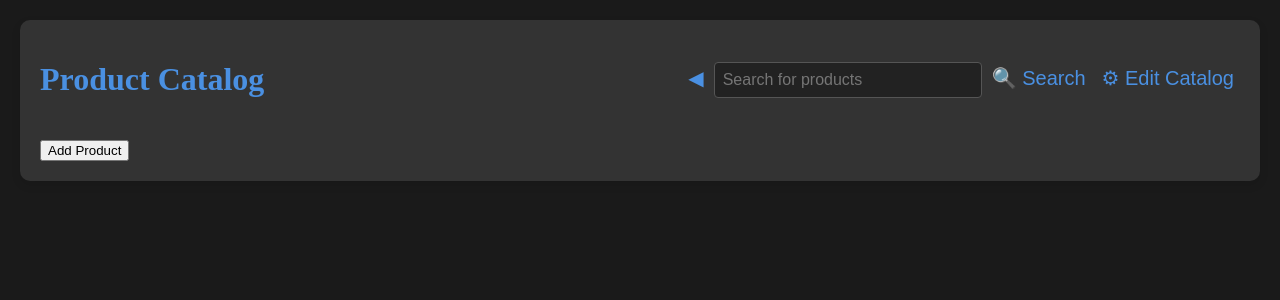
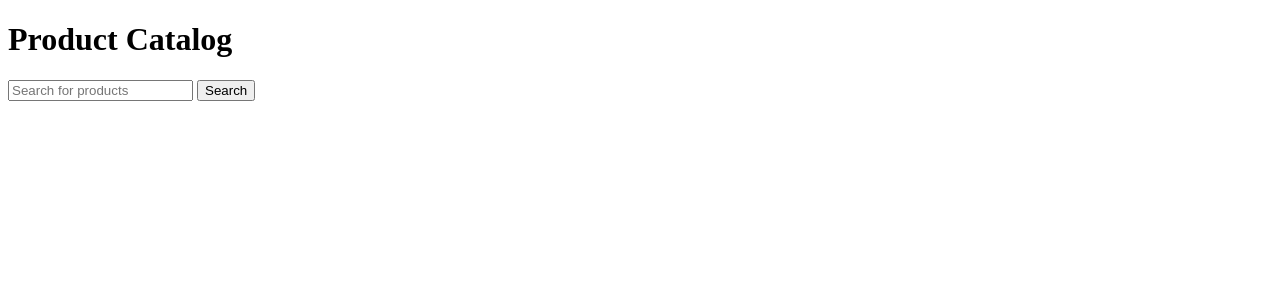
Before and after one commit to Jingleez/Good-Driver-Program, a Flask app: page /sponsor/product-catalog in a window 1280 px wide. Shown: the top 300 px of the page. Run offline with Flask 3, Linux system fonts and the light colour scheme; the visitor is signed in with stand-in values (Sample User, id 1).

Commit message:
Added code

```diff
--- a/driverProgram/routes/main.py
+++ b/driverProgram/routes/main.py
@@ -1,5 +1,5 @@
 from datetime import datetime
-from flask import Blueprint, render_template, redirect, url_for, session, flash, request, current_app, jsonify
+from flask import Blueprint, logging, render_template, redirect, url_for, session, flash, request, current_app, jsonify
 from driverProgram import db, check_database_connection
 from sqlalchemy import text
 from flask_login import login_required, current_user
@@ -450,6 +450,63 @@ def archive_notification(notification_id):
     db.session.commit()
     return jsonify({'success': True})
 
+
+@main_bp.route('/sponsor/reports')
+def sponsor_reports():
+    return render_template('sponsor/sponsor_reports.html')
+
+"""
+@main_bp.route('/search', methods=['GET'])
+def search():
+    query = request.args.get('query', '')
+    logging.info(f"Search endpoint called with query: '{query}'")  # Log the received query
+
+    appid = os.getenv("EBAY_CLIENT_ID")
+    if not appid:
+        logging.error("eBay Client ID not configured")
+        return jsonify({"error": "eBay Client ID not configured"}), 500
+
+    try:
+        # Connect to the eBay API with the Finding API
+        api = Finding(appid=appid, config_file=None, siteid='EBAY-US', https=True)
+        response = api.execute('findItemsByKeywords', {'keywords': query})
+        items = response.dict().get('searchResult', {}).get('item', [])
+
+        # Format the items for JSON response with required details
+        products = [
+            {
+                'name': item.get('title'),
+                'image': item.get('galleryURL', 'https://via.placeholder.com/150'),
+                'points': item.get('sellingStatus', {}).get('currentPrice', {}).get('value', 'N/A'),
+                'description': item.get('subtitle', 'No description available')
+            }
+            for item in items
+        ]
+
+        logging.info(f"Returning {len(products)} products")  # Log the number of products found
+        return jsonify(products=products)
+    except Exception as e:
+        logging.error(f"Error fetching products: {str(e)}")  # Log any errors
+        return jsonify({"error": str(e)}), 500
+
+"""
+
+
+
+
+
+
+
+
+
+
+
+
+
+
+
+
+
 @main_bp.route('/search', methods=['GET'])
 def search():
     query = request.args.get('query', '')
--- a/driverProgram/templates/dashboard/sponsor_dash.html
+++ b/driverProgram/templates/dashboard/sponsor_dash.html
@@ -8,8 +8,6 @@
     <!-- Google Fonts for Professional Typography -->
     <link href="https://fonts.googleapis.com/css2?family=Poppins:wght@400;600&display=swap" rel="stylesheet">
 
-    <!-- Font Awesome for Icons -->
-    <script src="https://kit.fontawesome.com/a076d05399.js" crossorigin="anonymous"></script>
 
     <style>
         /* General Body Styling */
@@ -252,6 +250,7 @@
                 <li><a onclick="loadContent('{{ url_for('main.public_profile') }}')"><i class="fas fa-building"></i><span>Public Profile</span></a></li>
                 <li><a onclick="loadContent('{{ url_for('main.job_postings') }}')"><i class="fas fa-briefcase"></i><span>Job Postings</span></a></li>
                 <li><a onclick="loadContent('{{ url_for('main.view_notifications') }}')"><i class="fas fa-bell"></i><span>Notifications</span></a></li>
+                <li><a onclick="loadContent('{{ url_for('main.sponsor_reports') }}')"><i class="fas fa-bell"></i><span>Generate Reports</span></a></li>
             </ul>
 
         </nav>
--- a/driverProgram/templates/sponsor/product_catalog.html
+++ b/driverProgram/templates/sponsor/product_catalog.html
@@ -4,191 +4,76 @@
     <meta charset="UTF-8">
     <meta name="viewport" content="width=device-width, initial-scale=1.0">
     <title>Product Catalog</title>
-    <link rel="stylesheet" href="{{ url_for('static', filename='css/catalog.css') }}">
 </head>
 <body>
     <div class="content-area">
-        <!-- Header with search and edit catalog button -->
-        <header class="catalog-header">
-            <h1 class="catalog-title">Product Catalog</h1>
-            <div class="catalog-controls">
-                <button class="nav-button">&#9664;</button>
-                <input type="text" class="search-bar" placeholder="Search for products">
-                <button class="search-button">&#128269; Search</button>
-                <button class="edit-catalog-button">&#9881; Edit Catalog</button>
-            </div>
+        <header>
+            <h1>Product Catalog</h1>
+            <input type="text" id="searchBar" placeholder="Search for products">
+            <button id="searchButton">Search</button>
         </header>
 
-        <!-- "Add Product" Button -->
-        <button id="addProductButton" class="add-product-button">Add Product</button>
+        <!-- Product grid to display search results -->
+        <div id="productGrid"></div>
+    </div>
+    <script>
+        // Debugging message to check if JavaScript is loaded
+        console.log("JavaScript is loaded and running!");
 
-        <!-- Product grid -->
-        <div class="product-grid" id="productGrid">
-            {% for product in products %}
-            <div class="product-card">
-                <div class="product-header">
-                    <span>{{ product.name }}</span>
-                    <button class="remove-product" onclick="removeProduct(this)">&#10060;</button>
-                </div>
-                <div class="product-image">
-                    <img src="{{ product.image }}" alt="Image of {{ product.name }}" />
-                </div>
-                <div class="product-footer">
-                    <span>Points: {{ product.points }}</span>
-                    <button class="settings-button">&#9881;</button>
-                </div>
-            </div>
-            {% endfor %}
-        </div>
-    </div>
+        // Event listener for search button
+        document.getElementById('searchButton').addEventListener('click', function() {
+            const query = document.getElementById('searchBar').value;
+            if (query) {
+                fetchSearchResults(query);
+            } else {
+                alert("Please enter a search term.");
+            }
+        });
 
-    <!-- Modal for selecting a product from eBay API -->
-    <div id="productModal" class="modal">
-        <div class="modal-content">
-            <span class="close-button" onclick="closeModal()">×</span>
-            <h2>Select a Product to Add</h2>
-            <div id="modalProductList"></div>
-        </div>
-    </div>
+        // Function to fetch and display search results
+        function fetchSearchResults(query) {
+            console.log("Fetching search results for:", query);
+            fetch(`/search?query=${encodeURIComponent(query)}`)
+                .then(response => {
+                    if (!response.ok) {
+                        throw new Error(`HTTP error! Status: ${response.status}`);
+                    }
+                    return response.json();
+                })
+                .then(data => {
+                    // Log the response data to verify
+                    console.log("Data received:", data);
 
-    <script>
-        // Function to open the modal
-        function openModal(products) {
-            const modal = document.getElementById("productModal");
-            const modalProductList = document.getElementById("modalProductList");
-            modalProductList.innerHTML = ''; // Clear existing content
+                    // Render products in the product grid
+                    const productGrid = document.getElementById('productGrid');
+                    productGrid.innerHTML = '';  // Clear current products
 
-            // Populate modal with product options
-            products.forEach(product => {
-                const productItem = document.createElement('div');
-                productItem.classList.add('modal-product-item');
-                productItem.innerHTML = `
-                    <div>
-                        <img src="${product.image}" alt="Image of ${product.name}" style="width: 50px; height: 50px;">
-                        <span>${product.name}</span> - <strong>Points:</strong> ${product.points}
-                    </div>
-                    <button onclick="selectProduct(${JSON.stringify(product)})">Select</button>
-                `;
-                modalProductList.appendChild(productItem);
-            });
-
-            modal.style.display = "block";
-        }
-
-        // Function to close the modal
-        function closeModal() {
-            document.getElementById("productModal").style.display = "none";
-        }
-
-        // Function to add a product from eBay to the catalog by opening the modal
-        document.getElementById('addProductButton').addEventListener('click', function() {
-            const query = document.querySelector('.search-bar').value || 'electronics';
-            fetch(`/add_product?query=${encodeURIComponent(query)}`)
-                .then(response => response.json())
-                .then(data => {
-                    if (data.products) {
-                        openModal(data.products); // Open modal with products to select
+                    if (data.products && data.products.length > 0) {
+                        data.products.forEach(product => {
+                            displayProduct(product);
+                        });
                     } else {
-                        alert(data.error);
+                        productGrid.innerHTML = '<p>No products found</p>';
                     }
                 })
-                .catch(error => console.error('Error:', error));
-        });
+                .catch(error => console.error('Fetch error:', error));
+}
 
-        // Function to handle product selection from the modal
-        function selectProduct(product) {
-            closeModal();
-            displayProduct(product);
-        }
 
-        // Function to display a selected product card in the catalog
+        // Function to display each product card in the catalog
         function displayProduct(product) {
             const productGrid = document.getElementById('productGrid');
             const productCard = document.createElement('div');
             productCard.classList.add('product-card');
             productCard.innerHTML = `
-                <div class="product-header">
-                    <span>${product.name}</span>
-                    <button class="remove-product" onclick="removeProduct(this)">&#10060;</button>
-                </div>
-                <div class="product-image">
-                    <img src="${product.image}" alt="Image of ${product.name}" />
-                </div>
-                <div class="product-footer">
-                    <span>Points: ${product.points}</span>
-                    <button class="settings-button">&#9881;</button>
-                </div>
+                <h3>${product.name}</h3>
+                <img src="${product.image}" alt="Image of ${product.name}" style="width:100px;">
+                <p><strong>Points:</strong> ${product.points}</p>
+                <p><strong>Description:</strong> ${product.description || 'No description available'}</p>
             `;
             productGrid.appendChild(productCard);
+            console.log("Product displayed:", product.name);
         }
-
-        // Function to remove a product card
-        function removeProduct(button) {
-            const card = button.closest('.product-card');
-            card.remove();
-        }
-
-        // AJAX Search Function for initial product load
-        document.querySelector('.search-button').addEventListener('click', function() {
-            const query = document.querySelector('.search-bar').value;
-            fetch(`/catalog?query=${encodeURIComponent(query)}`)
-                .then(response => response.json())
-                .then(data => {
-                    const productGrid = document.getElementById('productGrid');
-                    productGrid.innerHTML = '';  // Clear current products
-
-                    data.products.forEach(product => {
-                        displayProduct(product);
-                    });
-                });
-        });
     </script>
-
-    <style>
-        /* Modal styling */
-        .modal {
-            display: none;
-            position: fixed;
-            z-index: 1;
-            padding-top: 60px;
-            left: 0;
-            top: 0;
-            width: 100%;
-            height: 100%;
-            overflow: auto;
-            background-color: rgba(0, 0, 0, 0.4);
-        }
-
-        .modal-content {
-            background-color: #fefefe;
-            margin: auto;
-            padding: 20px;
-            border: 1px solid #888;
-            width: 80%;
-        }
-
-        .close-button {
-            color: #aaa;
-            float: right;
-            font-size: 28px;
-            font-weight: bold;
-            cursor: pointer;
-        }
-
-        .close-button:hover {
-            color: black;
-        }
-
-        .modal-product-item {
-            display: flex;
-            align-items: center;
-            justify-content: space-between;
-            margin-bottom: 10px;
-        }
-
-        .modal-product-item img {
-            margin-right: 10px;
-        }
-    </style>
 </body>
 </html>
```
Also changed, not shown: driverProgram/templates/sponsor/sponsor_reports.html (added, +71 -0 lines).
